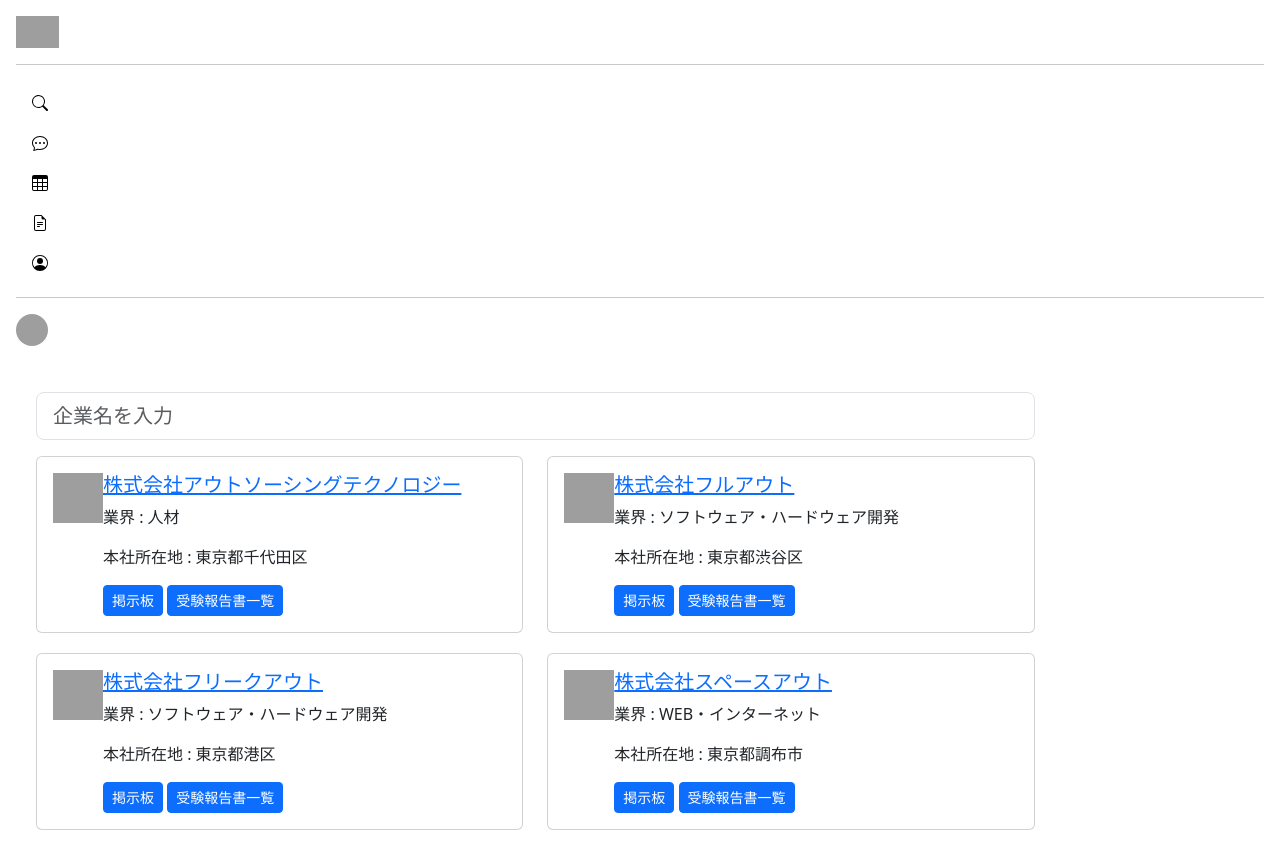
After one commit to taku1118/apple, a PHP site: page /company.php in a window 1280 px wide. The commit adds this page. Run offline with PHP 8.4, Linux system fonts and the light colour scheme; some libraries are stand-ins or nearby versions; grey boxes are pictures that could not be loaded.

Commit message:
変更
add

```diff
--- /dev/null
+++ b/HTML/company.php
@@ -0,0 +1,142 @@
+<!doctype html>
+<html lang="ja" data-bs-theme="auto">
+<head>
+    <meta charset="utf-8">
+    <meta name="viewport" content="width=device-width, initial-scale=1.0">
+    <title>テンプレート</title>
+
+    <!-- リセットCSS -->
+    <link rel="stylesheet" href="https://unpkg.com/modern-css-reset/dist/reset.min.css"/>
+
+    <!-- bootstrap.CSS -->
+    <link href="https://cdn.jsdelivr.net/npm/bootstrap@5.3.0/dist/css/bootstrap.min.css" rel="stylesheet">
+
+    <!-- sidebar.CSS -->
+    <link href="../CSS/sidebars.css" rel="stylesheet">
+
+    <!-- DB接続 -->
+
+    <style>
+
+    </style>
+
+</head>
+<body>
+    <!-- サイドバーとメインコンテンツのラッパー -->
+    <div class="wrapper">
+      <?php require 'sidebars.php'; ?>
+        <!-- メインコンテンツ -->
+        <main class="content container-fluid">
+<!----------------------------------------------------ここから-------------------------------------------------------------------->
+<style>
+        .search-box {
+            margin-top: 30px; /* テキストボックスの位置を調整 */
+        }
+        .card {
+            margin-bottom: 20px; /* カード間の余白を設定 */
+        }
+        .card-text{
+
+        }
+    </style>
+</head>
+<body>
+    <div class="container-fluid">
+        <div class="row">
+            <main role="main" class="col-md-9 ml-sm-auto col-lg-10 px-4">
+                <form class="form-inline mb-3 search-box">
+                    <input class="form-control form-control-lg w-100" type="search" placeholder="企業名を入力" aria-label="検索">
+                </form>
+
+                <div class="row">
+                    <!-- 株式会社アウトソーシングテクノロジー -->
+                    <div class="col-md-6">
+                        <div class="card">
+                            <div class="card-body d-flex">
+                                <img src="logo.png" alt="Logo" class="mr-3" width="50" height="50">
+                                <div>
+                                    <h5 class="card-title">
+                                        <a href="https://www.ostechnology.co.jp/" target="_blank">株式会社アウトソーシングテクノロジー</a>
+                                    </h5>
+                                    <p class="card-text">業界 : 人材</p>
+                                    <p class="card-text">本社所在地 : 東京都千代田区</p>
+                                    <button class="btn btn-primary btn-sm">掲示板</button>
+                                    <button class="btn btn-primary btn-sm">受験報告書一覧</button>
+                                </div>
+                            </div>
+                        </div>
+                    </div>
+                    <!-- 株式会社フルアウト -->
+                    <div class="col-md-6">
+                        <div class="card">
+                            <div class="card-body d-flex">
+                                <img src="logo.png" alt="Logo" class="mr-3" width="50" height="50">
+                                <div>
+                                    <h5 class="card-title">
+                                        <a href="https://www.fullout.co.jp/" target="_blank">株式会社フルアウト</a>
+                                    </h5>
+                                    <p class="card-text">業界 : ソフトウェア・ハードウェア開発</p>
+                                    <p class="card-text">本社所在地 : 東京都渋谷区</p>
+                                    <button class="btn btn-primary btn-sm">掲示板</button>
+                                    <button class="btn btn-primary btn-sm">受験報告書一覧</button>
+                                </div>
+                            </div>
+                        </div>
+                    </div>
+                    <!-- 株式会社フリークアウト -->
+                    <div class="col-md-6">
+                        <div class="card">
+                            <div class="card-body d-flex">
+                                <img src="logo.png" alt="Logo" class="mr-3" width="50" height="50">
+                                <div>
+                                    <h5 class="card-title">
+                                        <a href="https://www.freakout.co.jp/" target="_blank">株式会社フリークアウト</a>
+                                    </h5>
+                                    <p class="card-text">業界 : ソフトウェア・ハードウェア開発</p>
+                                    <p class="card-text">本社所在地 : 東京都港区</p>
+                                    <button class="btn btn-primary btn-sm">掲示板</button>
+                                    <button class="btn btn-primary btn-sm">受験報告書一覧</button>
+                                </div>
+                            </div>
+                        </div>
+                    </div>
+                    <!-- 株式会社スペースアウト -->
+                    <div class="col-md-6">
+                        <div class="card">
+                            <div class="card-body d-flex">
+                                <img src="logo.png" alt="Logo" class="mr-3" width="50" height="50">
+                                <div>
+                                    <h5 class="card-title">
+                                        <a href="https://www.spaceout.co.jp/" target="_blank">株式会社スペースアウト</a>
+                                    </h5>
+                                    <p class="card-text">業界 : WEB・インターネット</p>
+                                    <p class="card-text">本社所在地 : 東京都調布市</p>
+                                    <button class="btn btn-primary btn-sm">掲示板</button>
+                                    <button class="btn btn-primary btn-sm">受験報告書一覧</button>
+                                </div>
+                            </div>
+                        </div>
+                    </div>
+                </div>
+            </main>
+        </div>
+    </div>
+
+
+<!----------------------------------------------------ここまで-------------------------------------------------------------------->
+        </main>
+    </div>
+
+    <!-- jquery.Script -->
+    <script src="https://code.jquery.com/jquery-3.7.1.js"></script>
+
+    <!-- bootstrap.Script-->
+    <script src="https://cdn.jsdelivr.net/npm/bootstrap@5.3.0/dist/js/bootstrap.bundle.min.js"></script>
+
+    <!-- sidebar.Script-->
+    <script src="../SCRIPT/sidebars.js"></script>
+
+    <!-- DB切断 -->
+    <?php $pdo = null;?>
+</body>
+</html>
--- a/HTML/template.php
+++ b/HTML/template.php
@@ -29,6 +29,7 @@
         <!-- メインコンテンツ -->
         <main class="content container-fluid">
 <!----------------------------------------------------ここから-------------------------------------------------------------------->
+
 <!----------------------------------------------------ここまで-------------------------------------------------------------------->
         </main>
     </div>
```
Also changed, not shown: HTML/profilehenko.php (renamed from HTML/profilehenkoukanryo.html, +51 -32 lines).
